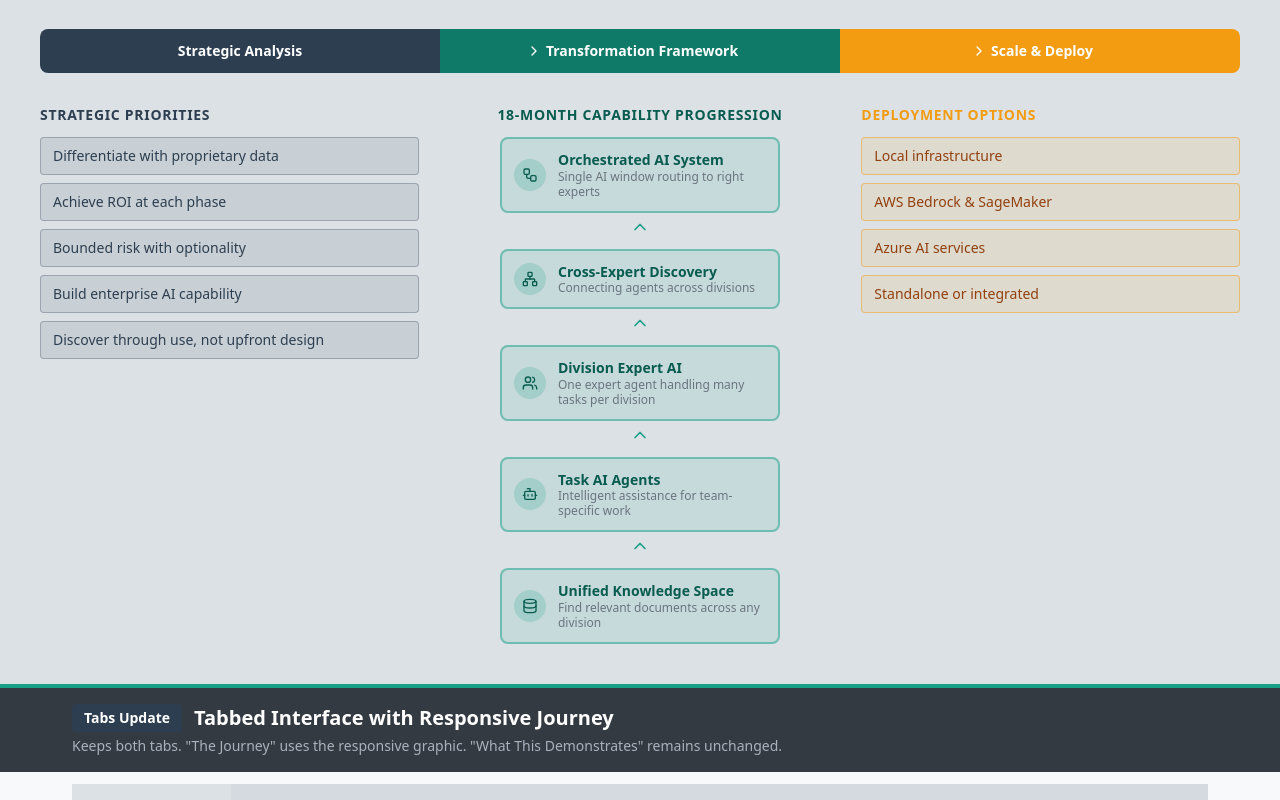
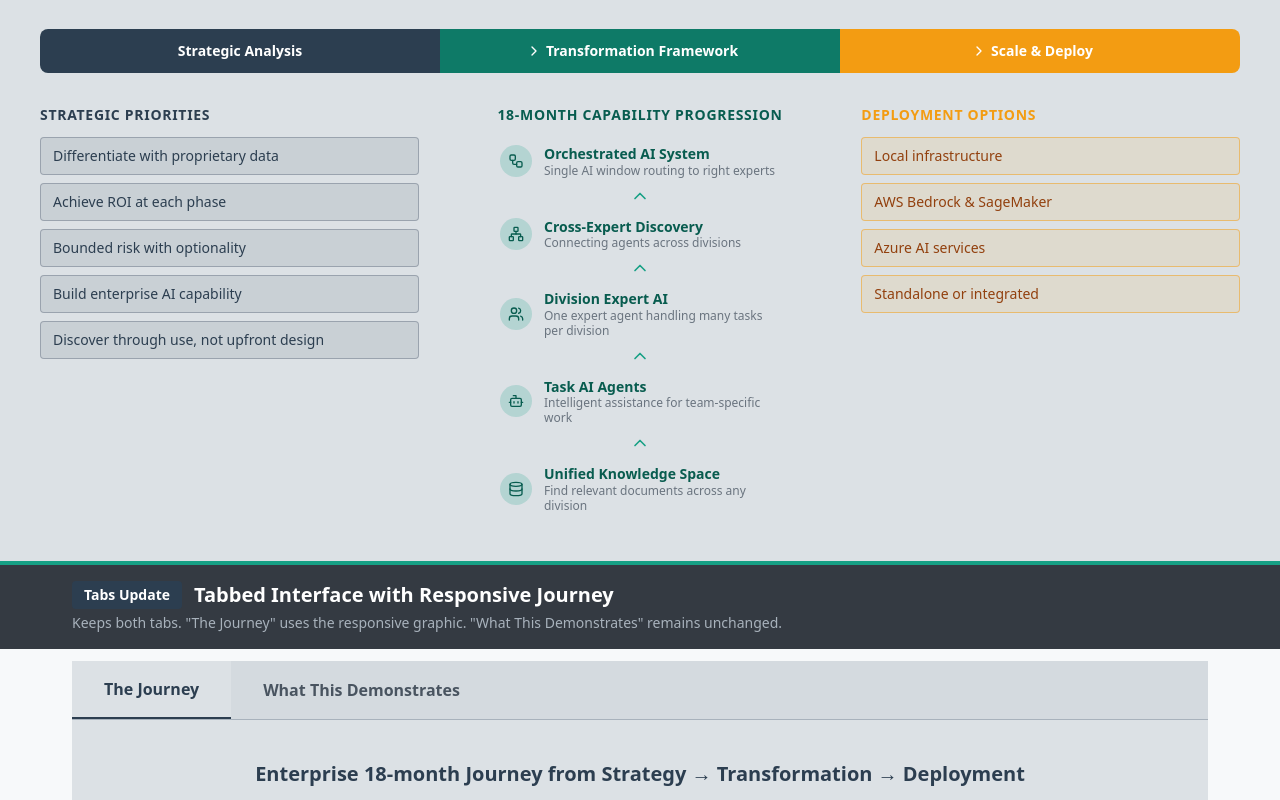
Before and after one commit to deepdmk/enterprise-ai-case-study, a Next.js app in the folder website/: page /enterprise-ai-case-study/mockups in a window 1280 px wide. Shown: the part 2000-2800 px from the top of the page. Built offline with nearby package versions, Linux system fonts and the light colour scheme.

Commit message:
Remove box styling from journey phases
Cleaner look with just icon circles and text, no bordered containers.

```diff
--- a/website/components/home/mockups/JourneyGraphicResponsive.tsx
+++ b/website/components/home/mockups/JourneyGraphicResponsive.tsx
@@ -106,12 +106,12 @@ export function JourneyGraphicResponsive() {
           <h4 className="text-sm font-bold text-teal-on-light uppercase tracking-wider mb-3 text-center">
             18-Month Capability Progression
           </h4>
-          <div className="flex flex-col items-center gap-2">
+          <div className="flex flex-col items-center gap-1">
             {/* Render phases from top (5) to bottom (1) */}
             {[...phases].reverse().map((phase, reverseIndex) => (
               <div key={phase.number} className="flex flex-col items-center w-full">
-                {/* Phase box */}
-                <div className="flex items-center gap-3 bg-teal/10 border-2 border-teal/50 rounded-lg p-3 w-full max-w-[280px]">
+                {/* Phase item */}
+                <div className="flex items-center gap-3 py-2 w-full max-w-[280px]">
                   <div className="w-8 h-8 bg-teal/20 rounded-full flex items-center justify-center flex-shrink-0">
                     <phase.icon className="w-4 h-4 text-teal-on-light" />
                   </div>
@@ -124,7 +124,7 @@ export function JourneyGraphicResponsive() {
                 </div>
                 {/* Arrow pointing up (except after bottom phase) */}
                 {reverseIndex < phases.length - 1 && (
-                  <ChevronUp className="w-5 h-5 text-teal my-1" />
+                  <ChevronUp className="w-5 h-5 text-teal" />
                 )}
               </div>
             ))}
```
